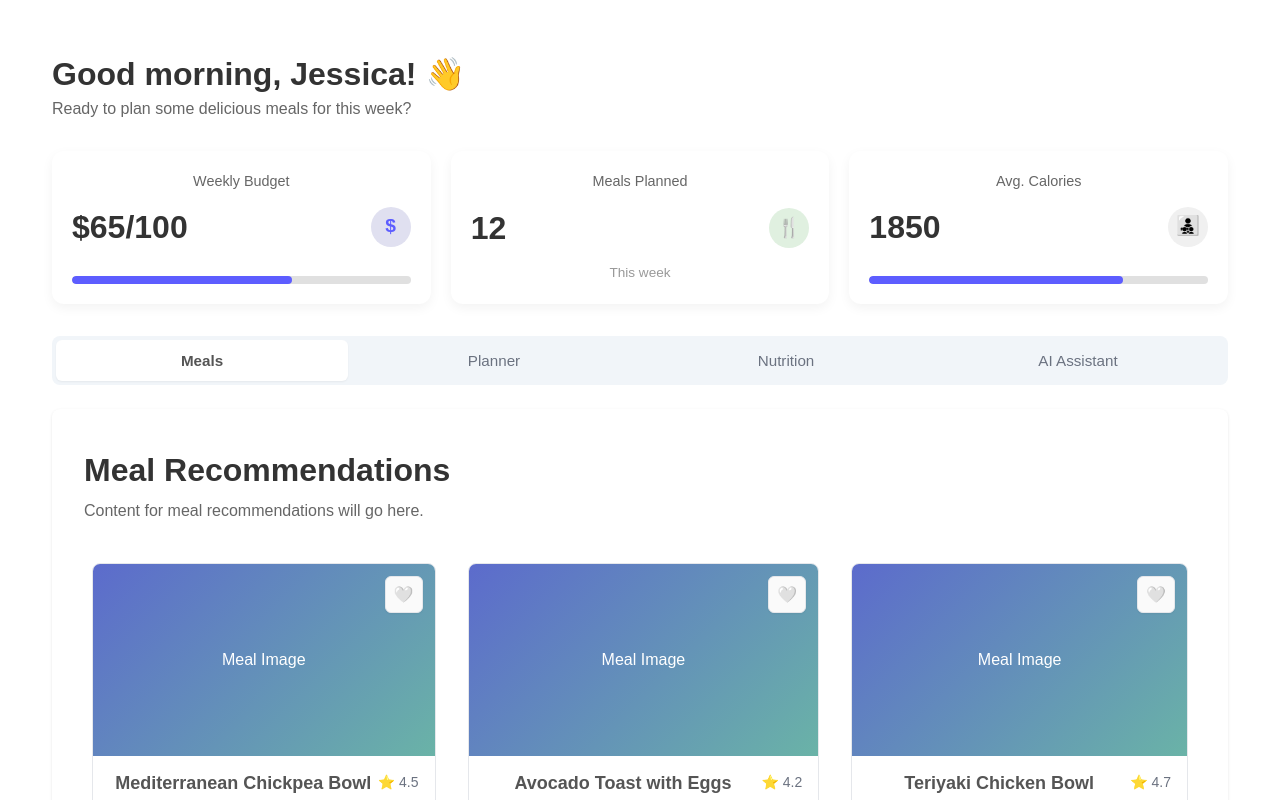
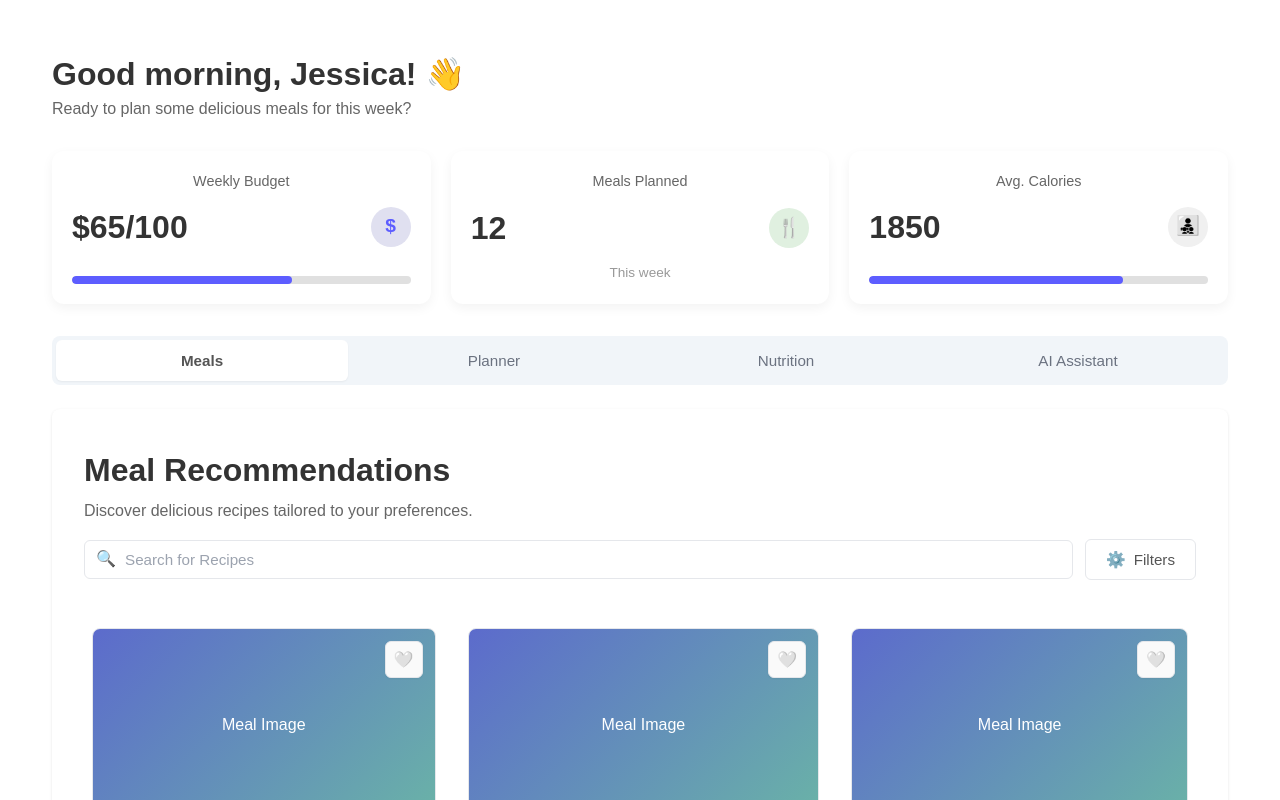
Before and after one commit to LindaMukundwa/NutritionU-Group1, a React (Vite) app in the folder frontend/: page / in a window 1280 px wide. Shown: the top 800 px of the page. Built offline with nearby package versions, Linux system fonts and the light colour scheme.

Commit message:
Created basic functionality of Meals tab - needs styling updates and small tweaks

```diff
--- a/frontend/src/components/Dashboard/Dashboard.tsx
+++ b/frontend/src/components/Dashboard/Dashboard.tsx
@@ -1,8 +1,9 @@
 "use client"
 
-import { type FC, useState } from "react"
+import React, { type FC, useState } from "react"
 import styles from "./Dashboard.module.css"
 import MealContentCard from "./MealContentCard/MealContentCard"
+import SearchBar from './SearchBar/SearchBar';
 
 // Define the shape for the summary data for clarity and type safety
 interface SummaryCardData {
@@ -16,20 +17,22 @@ interface SummaryCardData {
   }
 }
 
-interface DashboardProps {}
+interface DashboardProps { }
 
 // --- Shell components for each content area ---
 function MealContent() {
+  const [searchQuery, setSearchQuery] = React.useState("")
+
   const sampleMeals = [
     {
-      imageUrl: undefined, // You can add actual image URLs here
+      imageUrl: undefined,
       title: "Mediterranean Chickpea Bowl",
       description: "A nutritious bowl packed with chickpeas, fresh vegetables, and tahini dressing",
       time: "25 min",
       price: "$4.50",
       calories: 420,
       rating: 4.5,
-      tags: ["High Protein", "Budget-Friendly", "Vegetarian"]
+      tags: ["High Protein", "Budget-Friendly", "Vegetarian"],
     },
     {
       imageUrl: undefined,
@@ -39,7 +42,7 @@ function MealContent() {
       price: "$3.20",
       calories: 350,
       rating: 4.2,
-      tags: ["Quick", "High Fiber", "Vegetarian"]
+      tags: ["Quick", "High Fiber", "Vegetarian"],
     },
     {
       imageUrl: undefined,
@@ -49,18 +52,37 @@ function MealContent() {
       price: "$5.80",
       calories: 520,
       rating: 4.7,
-      tags: ["High Protein"]
-    }
-  ];
+      tags: ["High Protein"],
+    },
+  ]
+
+  const filteredMeals = sampleMeals.filter(
+    (meal) =>
+      meal.title.toLowerCase().includes(searchQuery.toLowerCase()) ||
+      meal.description.toLowerCase().includes(searchQuery.toLowerCase()) ||
+      meal.tags.some((tag) => tag.toLowerCase().includes(searchQuery.toLowerCase())),
+  )
+
+  const handleFilterClick = () => {
+    console.log("Filter button clicked")
+    // You can add filter modal/dropdown logic here later
+  }
 
   return (
     <div>
       <h2 className={styles.greeting}>Meal Recommendations</h2>
-      <p className={styles.prompt}>Content for meal recommendations will go here.</p>
+      <p className={styles.prompt}>Discover delicious recipes tailored to your preferences.</p>
 
-     {/* Horizontal Scroll Container */}
+      <SearchBar
+        placeholder="Search for Recipes"
+        value={searchQuery}
+        onChange={setSearchQuery}
+        onFilterClick={handleFilterClick}
+      />
+
+      {/* Horizontal Scroll Container */}
       <div className={styles.mealScrollContainer}>
-        {sampleMeals.map((meal, index) => (
+        {filteredMeals.map((meal, index) => (
           <MealContentCard
             key={index}
             imageUrl={meal.imageUrl}
@@ -74,8 +96,15 @@ function MealContent() {
           />
         ))}
       </div>
+
+      {filteredMeals.length === 0 && (
+        <div style={{ textAlign: "center", padding: "40px", color: "#6b7280" }}>
+          <p>No meals found matching "{searchQuery}"</p>
+          <p style={{ fontSize: "0.875rem", marginTop: "8px" }}>Try adjusting your search terms</p>
+        </div>
+      )}
     </div>
-  );
+  )
 }
 
 function PlannerContent() {
@@ -124,9 +153,8 @@ function DashboardContentSwitcher() {
           <button
             key={tab.id}
             onClick={() => setActiveTab(tab.id)}
-            className={`${styles.tabButton} ${
-              activeTab === tab.id ? styles.active : ""
-            }`}
+            className={`${styles.tabButton} ${activeTab === tab.id ? styles.active : ""
+              }`}
           >
             {tab.label}
           </button>
--- /dev/null
+++ b/frontend/src/components/Dashboard/SearchBar/SearchBar.module.css
@@ -0,0 +1,87 @@
+/* SearchBar.module.css */
+
+.searchBarContainer {
+  display: flex;
+  gap: 12px;
+  margin-bottom: 24px;
+  width: 100%;
+}
+
+.searchInputWrapper {
+  position: relative;
+  flex: 1;
+  display: flex;
+  align-items: center;
+}
+
+.searchIcon {
+  position: absolute;
+  left: 12px;
+  font-size: 16px;
+  color: #6b7280;
+  pointer-events: none;
+}
+
+.searchInput {
+  width: 100%;
+  padding: 10px 16px 10px 40px;
+  border: 1px solid #e5e7eb;
+  border-radius: 6px;
+  font-size: 0.95rem;
+  color: #555555;
+  background: white;
+  transition: all 0.2s ease;
+}
+
+.searchInput:focus {
+  outline: none;
+  border-color: #5c6bcc;
+  box-shadow: 0 0 0 3px rgba(92, 107, 204, 0.1);
+}
+
+.searchInput::placeholder {
+  color: #9ca3af;
+}
+
+.filterButton {
+  display: flex;
+  align-items: center;
+  gap: 8px;
+  padding: 10px 20px;
+  background: transparent;
+  border: 1px solid #e5e7eb;
+  border-radius: 6px;
+  font-size: 0.95rem;
+  font-weight: 500;
+  color: #555555;
+  cursor: pointer;
+  transition: all 0.2s ease;
+  white-space: nowrap;
+}
+
+.filterButton:hover {
+  background: #f1f5f9;
+  border-color: #cbd5e1;
+}
+
+.filterButton:focus {
+  outline: none;
+  border-color: #5c6bcc;
+  box-shadow: 0 0 0 3px rgba(92, 107, 204, 0.1);
+}
+
+.filterIcon {
+  font-size: 16px;
+}
+
+/* Responsive */
+@media (max-width: 640px) {
+  .searchBarContainer {
+    flex-direction: column;
+  }
+
+  .filterButton {
+    width: 100%;
+    justify-content: center;
+  }
+}
--- /dev/null
+++ b/frontend/src/components/Dashboard/SearchBar/SearchBar.tsx
@@ -0,0 +1,40 @@
+"use client"
+
+// SearchBar.tsx - Reusable search bar component
+import type { FC } from "react"
+import styles from "./SearchBar.module.css"
+
+interface SearchBarProps {
+  placeholder?: string
+  value: string
+  onChange: (value: string) => void
+  onFilterClick?: () => void
+}
+
+const SearchBar: FC<SearchBarProps> = ({ placeholder = "Search for Recipes", value, onChange, onFilterClick }) => {
+  return (
+    <div className={styles.searchBarContainer}>
+      <div className={styles.searchInputWrapper}>
+        {/* Search Icon */}
+        <span className={styles.searchIcon}>🔍</span>
+
+        {/* Search Input */}
+        <input
+          type="text"
+          className={styles.searchInput}
+          placeholder={placeholder}
+          value={value}
+          onChange={(e) => onChange(e.target.value)}
+        />
+      </div>
+
+      {/* Filter Button */}
+      <button className={styles.filterButton} onClick={onFilterClick} aria-label="Open filters">
+        <span className={styles.filterIcon}>⚙️</span>
+        <span>Filters</span>
+      </button>
+    </div>
+  )
+}
+
+export default SearchBar
```
